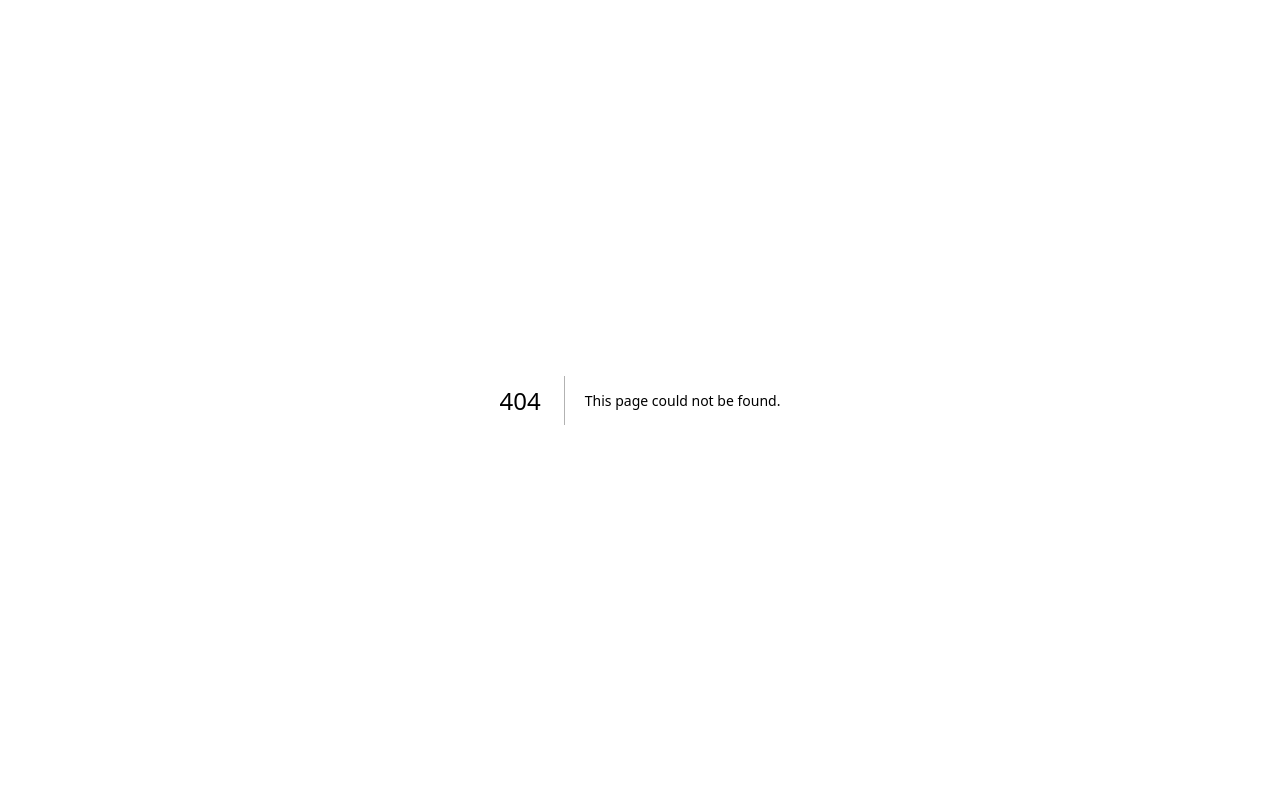
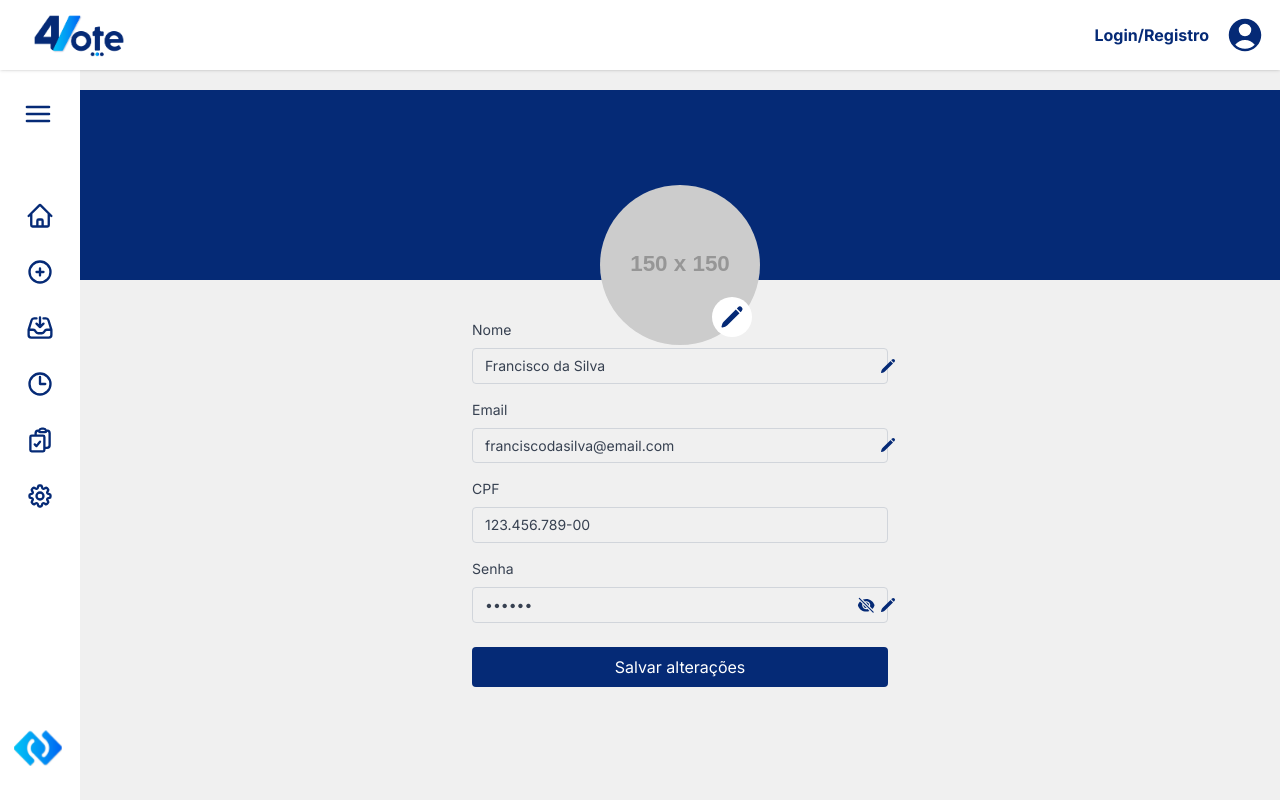
Before and after one commit to juserrrrr/4vote-web, a Next.js app: page /perfil in a window 1280 px wide. Before the commit this address had no page. Built offline with nearby package versions, Linux system fonts and the light colour scheme.

Commit message:
add tela de perfil (#31)
* add tela de perfil

* feat: refactor profile page layout

---------

Co-authored-by: José Gabriel <89746639+juserrrrr@users.noreply.github.com>

```diff
--- /dev/null
+++ b/next.config.js
@@ -0,0 +1,5 @@
+module.exports = {
+  images: {
+    domains: ['via.placeholder.com'],
+  },
+};
--- /dev/null
+++ b/src/app/(aplicacao)/perfil/page.tsx
@@ -0,0 +1,104 @@
+import { EyeSlashIcon, PencilIcon } from '@heroicons/react/24/solid';
+import Image from 'next/image';
+
+export default function Home() {
+  return (
+    <div>
+      <div className="flex justify-center items-center w-full h-[190px] bg-corPrincipal border-none my-5">
+        <div className="top-20 relative inline-block">
+          <div className="absolute top-28 left-28 bg-white p-2 rounded-full">
+            <PencilIcon className="text-corPrincipal w-6" />
+          </div>
+          <Image
+            width={150}
+            height={150}
+            src="https://via.placeholder.com/150"
+            alt="Profile"
+            className="w-40 h-40 rounded-full object-cover"
+          />
+        </div>
+      </div>
+
+      <div className="max-w-md mx-auto px-4">
+        <div className="mb-4 mt-10">
+          <label
+            className="block text-gray-700 text-sm mb-2"
+            htmlFor="nome"
+          >
+            Nome
+          </label>
+          <div className="flex items-center border border-gray-300 rounded py-2 px-3">
+            <input
+              type="text"
+              id="nome"
+              name="nome"
+              className="appearance-none bg-transparent border-none w-full text-gray-700 leading-tight focus:outline-none text-sm"
+              value="Francisco da Silva"
+            />
+            <PencilIcon className="text-corPrincipal w-4 absolute right-96 cursor-pointer" />
+          </div>
+        </div>
+
+        <div className="mb-4">
+          <label
+            className="block text-gray-700 text-sm mb-2"
+            htmlFor="email"
+          >
+            Email
+          </label>
+          <div className="flex items-center border border-gray-300 rounded py-2 px-3">
+            <input
+              type="text"
+              id="email"
+              name="email"
+              className="appearance-none bg-transparent border-none w-full text-gray-700 leading-tight focus:outline-none text-sm"
+              value="franciscodasilva@email.com"
+            />
+            <PencilIcon className="text-corPrincipal w-4 absolute right-96 cursor-pointer" />
+          </div>
+        </div>
+
+        <div className="mb-4">
+          <label
+            className="block text-gray-700 text-sm mb-2"
+            htmlFor="cpf"
+          >
+            CPF
+          </label>
+          <div className="flex items-center border border-gray-300 rounded py-2 px-3">
+            <input
+              type="text"
+              id="cpf"
+              name="cpf"
+              className="appearance-none bg-transparent border-none w-full text-gray-700 leading-tight focus:outline-none text-sm"
+              value="123.456.789-00"
+            />
+          </div>
+        </div>
+
+        <div className="mb-6">
+          <label
+            className="block text-gray-700 text-sm mb-2"
+            htmlFor="senha"
+          >
+            Senha
+          </label>
+          <div className="flex items-center border border-gray-300 rounded py-2 px-3">
+            <input
+              type="password"
+              id="senha"
+              name="senha"
+              className="appearance-none bg-transparent border-none w-full text-gray-700 leading-tight focus:outline-none text-sm"
+              value="******"
+            />
+            <EyeSlashIcon className="text-corPrincipal w-5 ml-3" />
+            <PencilIcon className="text-corPrincipal w-4 absolute right-96 cursor-pointer" />
+          </div>
+        </div>
+        <button className="w-full bg-corPrincipal text-white py-2 rounded hover:bg-corPrincipal-dark">
+          Salvar alterações
+        </button>
+      </div>
+    </div>
+  );
+}
```
